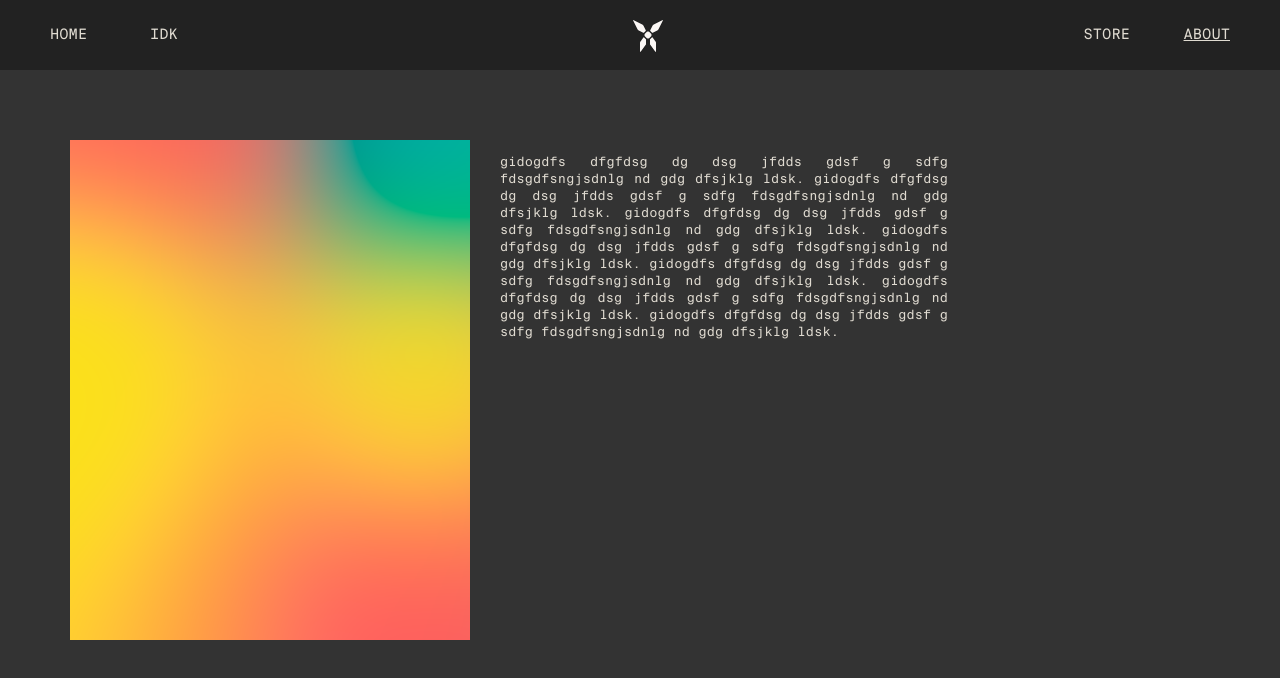
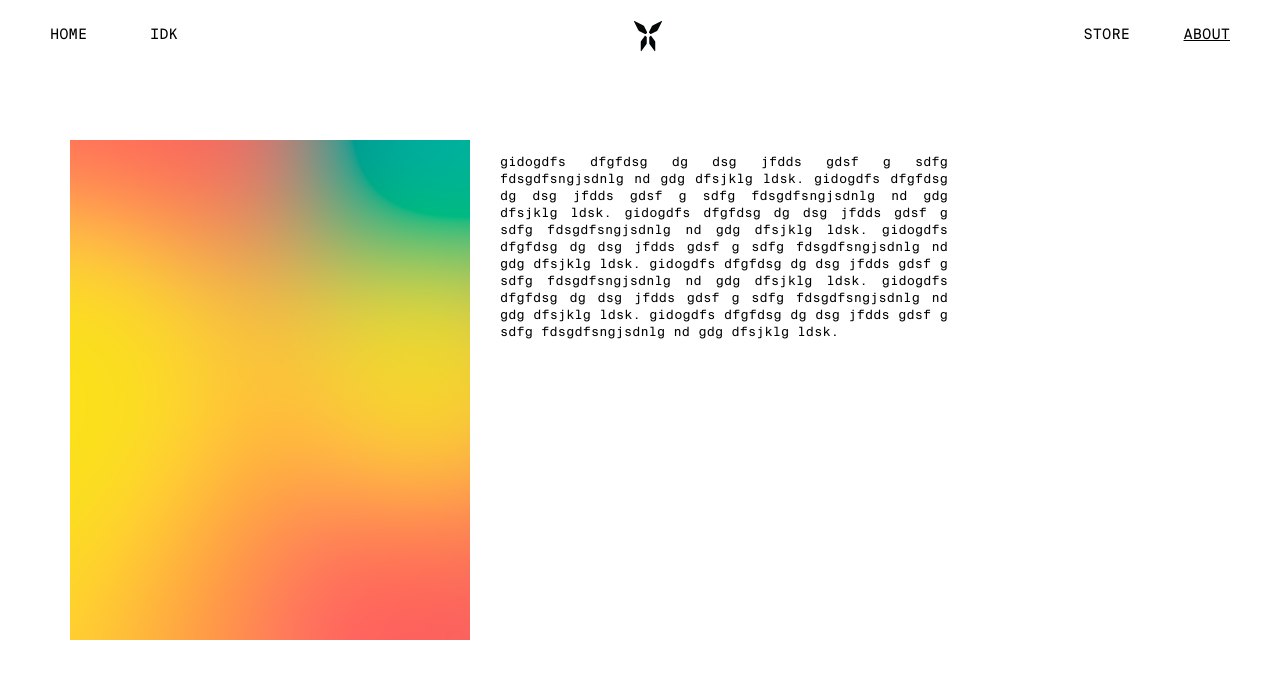
Before and after one commit to RasmusHelbo/RasmusHelbo.github.io, a plain HTML site: page about.html in a window 1280 px wide. Drawn offline with Linux system fonts and the light colour scheme.

Commit message:
1st Commit

```diff
--- a/about.css
+++ b/about.css
@@ -16,7 +16,7 @@ body {
 .div1 {
   width:100%;
   height: 70px;
-  background-color: #222222;
+  background-color: #ffffff;
   position: fixed;
   z-index: +1
 }
@@ -27,8 +27,8 @@ body {
 }
 .div3 {
   width:100%;
-  height: 1000px;
-  background-color: #333333;
+  height: 100%;
+  background-color: #ffffff;
   position: absolute;
   top: 70px;
 }
@@ -54,7 +54,7 @@ body {
 a.home:link, .idk:link, .store:link,
 .home:visited, .idk:visited, .store:visited {
   text-decoration: none;
-  color: #e0dbd1
+  color: #000000
 }
 a.home:hover, .idk:hover, .store:hover {
   text-decoration: none;
@@ -64,13 +64,13 @@ a.home:active, .idk:active, .store:active {
 }
 a.about:link, .about:visited {
   text-decoration: underline;
-  color: #e0dbd1;
+  color: #000000;
 }
 a.about:hover {
   text-decoration: underline;
 }
 a.about:active {
-  text-decoration: underline;
+  text-decoration: line;
   color: #555555;
 }
 img {
@@ -85,7 +85,7 @@ img {
   left: 70px;
   background-image:url(images/gradient5.png);
   background-size: cover;
-  background-color: #ff0000;
+  background-color: #00000022;
 }
 .div5 {
   width:35%;
@@ -99,5 +99,5 @@ img {
   text-align: justify;
   font-family: Suisse;
   font-size: 0.8em;
-  color: #e0dbd1;
+  color: #000000;
 }
--- a/about.html
+++ b/about.html
@@ -2,10 +2,10 @@
 <html>
   <head>
     <meta charset="utf-8">
-    <title>about</title>
+    <title>About - Rasmus Helbo</title>
     <meta name="viewport:" content="width=device-width, initial-sale=1.0">
     <link rel="shortcut icon" type="image/x-icon"
-    href="images/dark-grey-50px-png.ico" />
+    href="images/black-white-50px.ico" />
     <link rel="stylesheet" type="text/css" href="about.css"
   </head>
   <body>
@@ -14,7 +14,7 @@
         </div>
         <div class="divlogo">
           <a href="index.html" class="logo1">
-            <img src="images/chalk1-50px-png.png"
+            <img src="images/black-white-50px.png"
             alt="min hjemmeside.html logo" /></a>
           </div>
         </div>
--- a/idk.css
+++ b/idk.css
@@ -16,7 +16,7 @@ body {
 .div1 {
   width:100%;
   height: 70px;
-  background-color: #222222;
+  background-color: #ffffff;
   position: fixed;
   z-index: +1
 }
@@ -27,8 +27,8 @@ body {
 }
 .div3 {
   width:100%;
-  height: 1000px;
-  background-color: #333333;
+  height: 100%;
+  background-color: #ffffff;
   position: absolute;
   top: 70px;
 }
@@ -54,7 +54,7 @@ body {
 a.home:link, .store:link, .about:link,
 .home:visited, .store:visited, .about:visited {
   text-decoration: none;
-  color: #e0dbd1
+  color: #000000
 }
 a.home:hover, .store:hover, .about:hover {
   text-decoration: none;
@@ -64,7 +64,7 @@ a.home:active, .store:active, .about:active {
 }
 a.idk:link, .idk:visited {
   text-decoration: underline;
-  color: #e0dbd1;
+  color: #000000;
 }
 a.idk:hover {
   text-decoration: underline;
@@ -84,7 +84,7 @@ img {
   top: 70px;
   background-image:url(images/gradient2.png);
   background-size: cover;
-  background-color: #ff0000;
+  background-color: #00000022;
 }
 .div5 {
   width:50%;
@@ -102,7 +102,7 @@ img {
 a.text1:link, .text1:visited {
   text-align: center;
   text-decoration: none;
-  color: #e0dbd1
+  color: #000000
 }
 a.text1:hover {
   text-decoration: none;
--- a/index.css
+++ b/index.css
@@ -16,7 +16,7 @@ body {
 .div1 {
   width:100%;
   height: 70px;
-  background-color: #222222;
+  background-color: #ffffff;
   position: fixed;
   z-index: +1
 }
@@ -27,8 +27,8 @@ body {
 }
 .div3 {
   width:100%;
-  height: 1000px;
-  background-color: #333333;
+  height: 100%;
+  background-color: #ffffff;
   position: absolute;
   top: 70px;
 }
@@ -54,7 +54,7 @@ body {
 a.idk:link, .store:link, .about:link,
 .idk:visited, .store:visited, .about:visited {
   text-decoration: none;
-  color: #e0dbd1
+  color: #000000
 }
 a.idk:hover, .store:hover, .about:hover {
   text-decoration: none;
@@ -64,7 +64,7 @@ a.idk:active, .store:active, .about:active {
 }
 a.home:link, .home:visited {
   text-decoration: underline;
-  color: #e0dbd1;
+  color: #000000;
 }
 a.home:hover {
   text-decoration: underline;
@@ -84,7 +84,7 @@ img {
   top: 70px;
   background-image:url(images/gradient1.png);
   background-size: cover;
-  background-color: #ff0000;
+  background-color: #00000022;
 }
 .div5 {
   width:70%;
@@ -99,11 +99,11 @@ h1 {
   font-family: Suisse;
   font-size: 2.5em;
   margin-top: 10px;
-  color: #e0dbd1;
+  color: #000000;
 }
 .text1 {
   text-align: justify;
   font-family: Suisse;
   font-size: 0.8em;
-  color: #e0dbd1;
+  color: #000000;
 }
--- a/store.css
+++ b/store.css
@@ -16,7 +16,7 @@ body {
 .div1 {
   width:100%;
   height: 70px;
-  background-color: #222222;
+  background-color: #ffffff;
   position: fixed;
   z-index: +1
 }
@@ -27,8 +27,8 @@ body {
 }
 .div3 {
   width:100%;
-  height: 1000px;
-  background-color: #333333;
+  height: 100%;
+  background-color: #ffffff;
   position: absolute;
   top: 70px;
 }
@@ -54,7 +54,7 @@ body {
 a.home:link, .idk:link, .about:link,
 .home:visited, .idk:visited, .about:visited {
   text-decoration: none;
-  color: #e0dbd1
+  color: #000000
 }
 a.home:hover, .idk:hover, .about:hover {
   text-decoration: none;
@@ -64,7 +64,7 @@ a.home:active, .idk:active, .about:active {
 }
 a.store:link, .store:visited {
   text-decoration: underline;
-  color: #e0dbd1;
+  color: #000000;
 }
 a.store:hover {
   text-decoration: underline;
@@ -85,7 +85,7 @@ img {
   left: 10%;
   background-image:url(images/gradient3.png);
   background-size: cover;
-  background-color: #ff0000;
+  background-color: #00000022;
 }
 .div5 {
   width:35%;
@@ -95,7 +95,7 @@ img {
   right: 10%;
   background-image:url(images/gradient4.png);
   background-size: cover;
-  background-color: #ff0000;
+  background-color: #00000022;
 }
 .div6 {
   width:35%;
@@ -117,5 +117,5 @@ img {
   text-align: justify;
   font-family: Suisse;
   font-size: 0.8em;
-  color: #e0dbd1;
+  color: #000000;
 }
```
Also changed, not shown: idk.html (+3 -3 lines), index.html (+2 -2 lines), store.html (+3 -3 lines), images/black-white-50px.ico (added).
